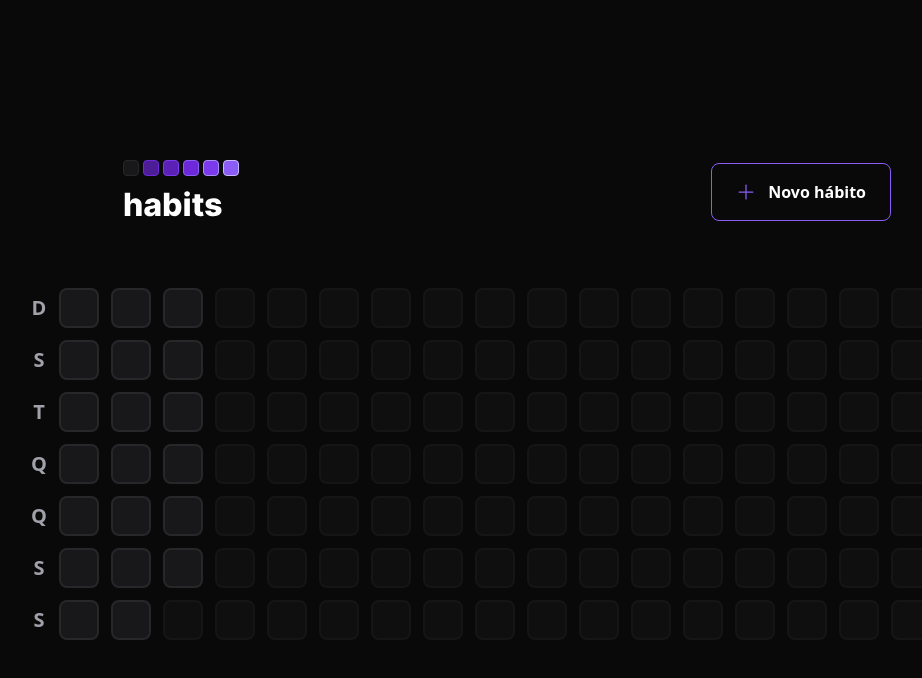
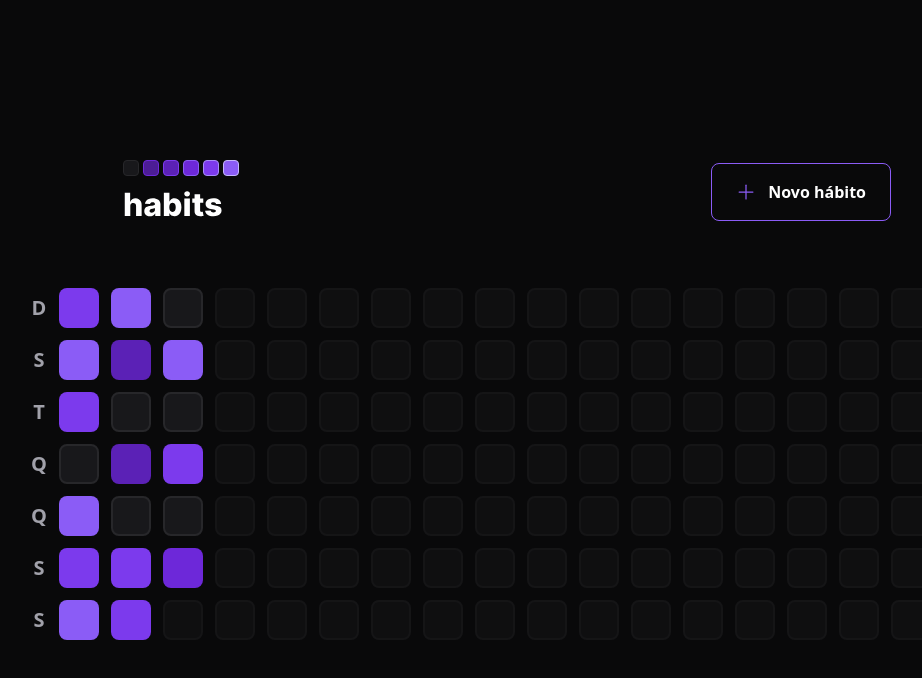
Before and after one commit to Ramiro-Rfn/nwlsetupweb, a React (Vite) app: page / in a window 1280 px wide. Shown: the top 678 px of the page, without its empty margins (133-1055 px from the left). Built offline with nearby package versions, Linux system fonts and the light colour scheme.

Commit message:
criando o popover e mudando a tonalidade dos habitsDay

```diff
--- a/package.json
+++ b/package.json
@@ -10,6 +10,8 @@
   },
   "dependencies": {
     "@radix-ui/react-dialog": "^1.0.2",
+    "@radix-ui/react-popover": "^1.0.3",
+    "clsx": "^1.2.1",
     "dayjs": "^1.11.7",
     "phosphor-react": "^1.4.1",
     "react": "^18.2.0",
--- a/src/components/HabitDay.tsx
+++ b/src/components/HabitDay.tsx
@@ -1,5 +1,39 @@
-export function HabitDay() {
+import * as Popover from '@radix-ui/react-popover';
+import clsx from 'clsx';
+import { ProgressBar } from './ProgressBar';
+
+interface HabitDayProps {
+    completed: number;
+    amount: number;
+}
+
+export function HabitDay({ completed, amount }: HabitDayProps) {
+    const completedPrecentage = Math.round((completed/amount) * 100);
+
     return (
-        <div className="w-10 h-10 bg-zinc-900 border-2 border-zinc-800 rounded-lg"/>
+        <Popover.Root>
+            <Popover.Trigger
+                className={clsx("w-10 h-10  rounded-lg", {
+                    'bg-zinc-900 border-2 border-zinc-800': completedPrecentage === 0,
+                    'bg-violet-900 border-violet-700': completedPrecentage >= 0 && completedPrecentage <20,
+                    'bg-violet-800 border-violet-600': completedPrecentage >= 20 && completedPrecentage <40,
+                    'bg-violet-700 border-violet-500': completedPrecentage >= 40 && completedPrecentage <60,
+                    'bg-violet-600 border-violet-400': completedPrecentage >= 60 && completedPrecentage <80,
+                    'bg-violet-500 border-violet-300': completedPrecentage >= 80
+                })}
+
+            />
+
+            <Popover.Portal>
+                <Popover.Content className='min-w-[320px]  p-6 rounded-xl flex bg-zinc-900 flex-col'>
+                    <span className='font-semibold text-zinc-400'>Terça-feira</span>
+                    <span className='mt-1 font-extrabold leading-tight text-3xl'>17/01</span>
+
+                    <ProgressBar progress={60}/>
+
+                    <Popover.Arrow height={8} width={16} className='fill-zinc-900'/>
+                </Popover.Content>
+            </Popover.Portal>
+        </Popover.Root>
     )
 }
--- /dev/null
+++ b/src/components/ProgressBar.tsx
@@ -0,0 +1,18 @@
+interface ProgressBarProps {
+    progress: number
+}
+
+export function ProgressBar({ progress }: ProgressBarProps) {
+    return (
+        <div className='h-3 rounded-xl bg-zinc-700 w-full mt-4'>
+            <div
+                role='progressbar'
+                aria-label='Progresso de hábitos completados nesse dia'
+                aria-valuenow={75}
+                className='h-3 rounded-xl bg-violet-600'
+
+                style={{width: `${progress}%`}}
+            />
+        </div>
+    )
+}
--- a/src/components/SummaryTable.tsx
+++ b/src/components/SummaryTable.tsx
@@ -24,7 +24,7 @@ export function SummaryTable() {
             <div className="grid grid-rows-7 grid-flow-col gap-3">
                 {summaryDates.map((date)=>{
                     return (
-                        <HabitDay key={date.toString()}/>
+                        <HabitDay amount={4} completed={Math.floor(Math.random() * 5)} key={date.toString()}/>
                     )
                 })}
 
```
Also changed, not shown: 1 other file (tests, documents, lock files or other folders).
